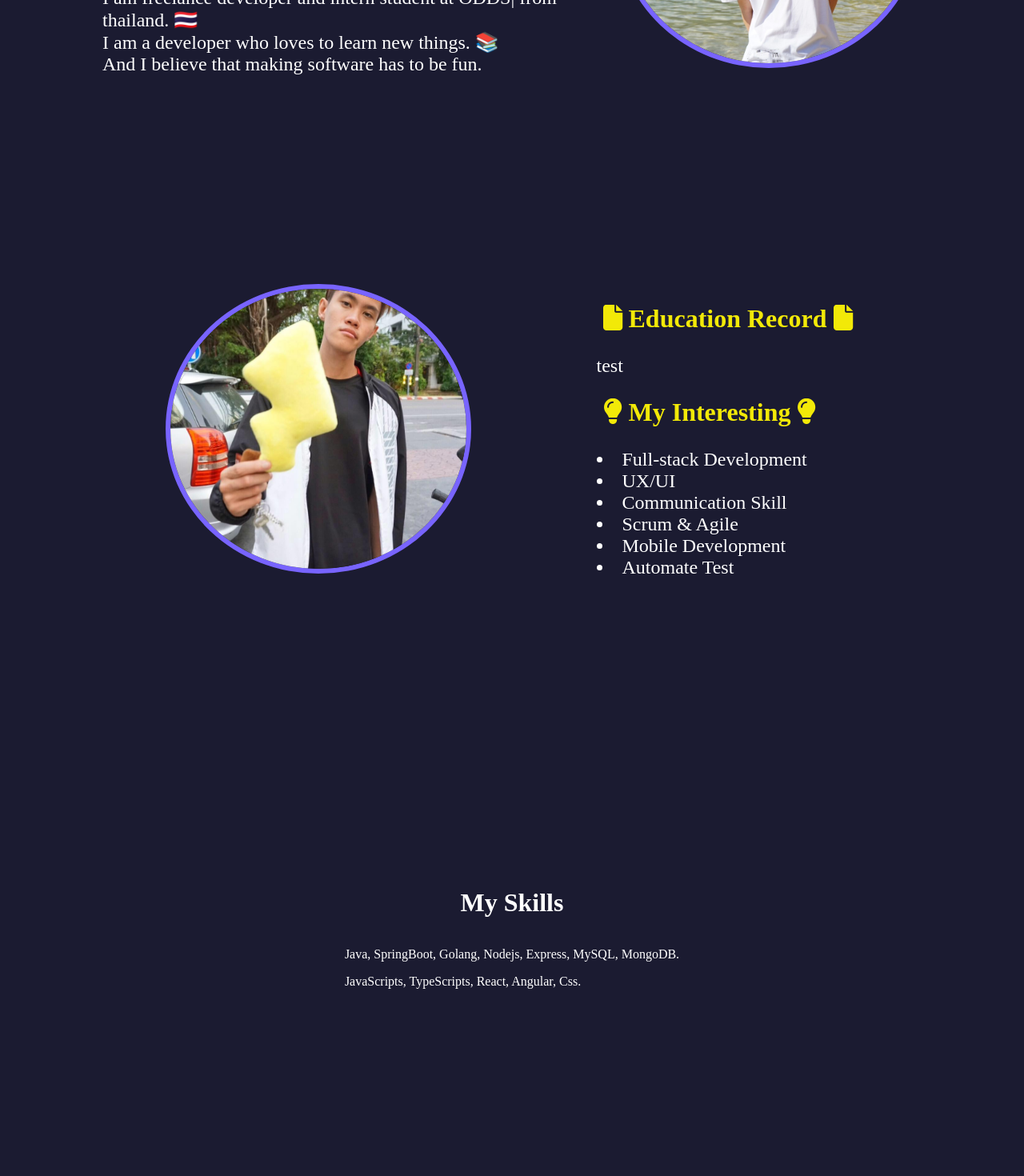
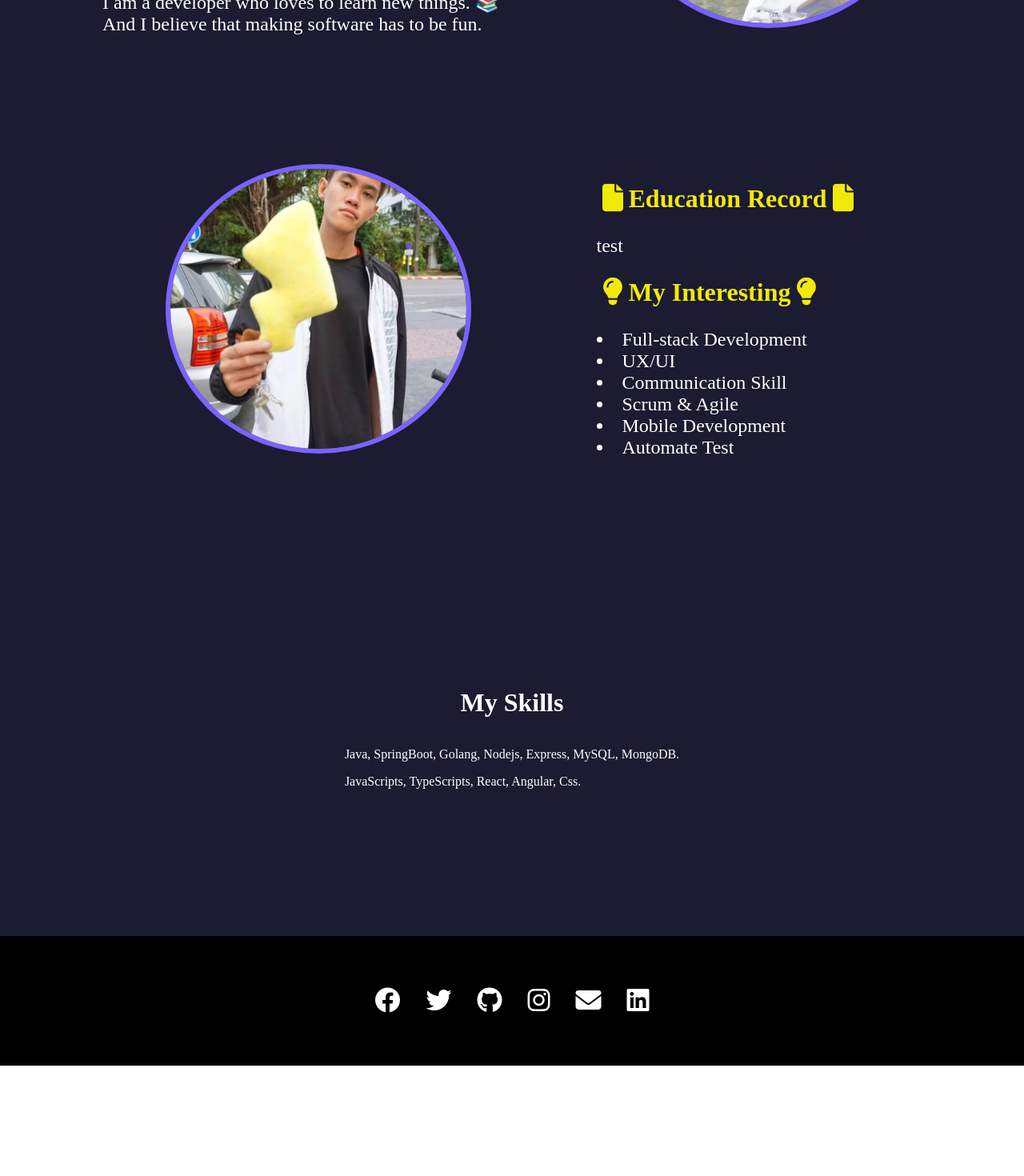
Before and after one commit to NuntapongS/my-portfolio, a React (Create React App) app: page / in a window 1280 px wide. Shown: the part 460-1930 px from the top of the page at 80% size. After the commit the page ends 1792 px from the top, so only its background shows below. Built offline with nearby package versions, Linux system fonts and the light colour scheme.

Commit message:
edit: min height

```diff
--- a/src/App.css
+++ b/src/App.css
@@ -12,7 +12,7 @@
   display: flex;
   align-items: center;
   justify-content: space-around;
-  min-height: 600px;
+  min-height: 500px;
 }
 
 .landing-3 {
@@ -20,7 +20,7 @@
   flex-direction: column;
   align-items: center;
   justify-content: center;
-  min-height: 600px;
+  min-height: 500px;
 }
 
 .row-reverse {
```
